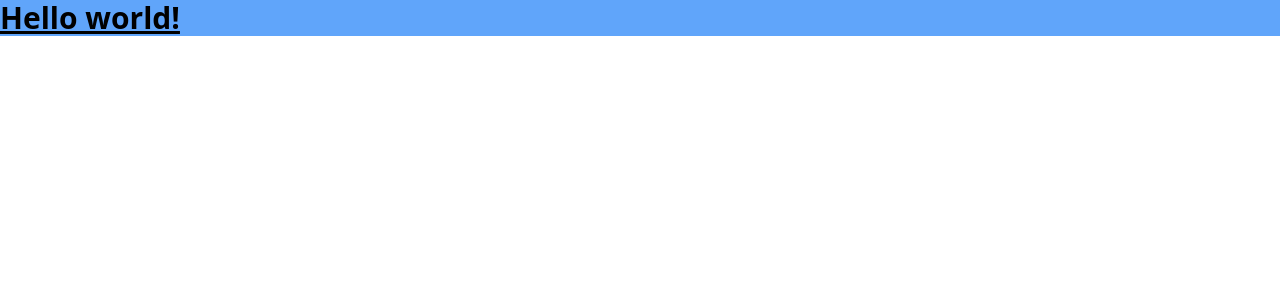
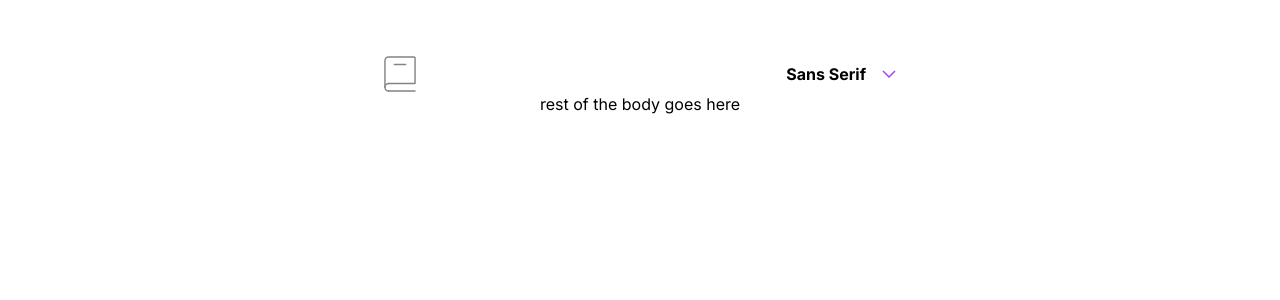
Before and after one commit to dserranog1/dictionary-web-app, a React (Vite) app: page / in a window 1280 px wide. Shown: the top 300 px of the page. Built offline with nearby package versions, Linux system fonts and the light colour scheme.

Commit message:
feat: add select font dropdown

```diff
--- a/src/App.tsx
+++ b/src/App.tsx
@@ -1,13 +1,30 @@
-import { useState } from 'react'
+import classNames from "classnames";
+import { useState } from "react";
+import Header from "./components/Header";
+import { fontType } from "./types/fonts";
 
-function App() {
-  const [count, setCount] = useState(0)
+export const fonts: fontType[] = [
+  { id: 1, name: "Sans Serif", value: "font-sans" },
+  { id: 2, name: "Serif", value: "font-serif" },
+  { id: 3, name: "Mono", value: "font-mono" },
+];
 
+const App = () => {
+  const [selectedFont, setSelectedFont] = useState(fonts[0]);
   return (
-    <h1 className="text-3xl font-bold underline bg-blue-400">
-      Hello world!
-    </h1>
-  )
-}
+    <div
+      className={classNames(
+        "flex flex-col items-center justify-center mx-96",
+        selectedFont.value
+      )}
+    >
+      <Header
+        setSelectedFont={setSelectedFont}
+        selectedFont={selectedFont}
+      ></Header>
+      <body>rest of the body goes here</body>
+    </div>
+  );
+};
 
-export default App
+export default App;
--- /dev/null
+++ b/src/components/FontDropDown.tsx
@@ -0,0 +1,38 @@
+import { Listbox } from "@headlessui/react";
+import classNames from "classnames";
+import { fonts } from "../App";
+import { fontSetter, fontType } from "../types/fonts";
+import downArrow from "../assets/icon-arrow-down.svg";
+
+const FontDropDown = ({
+  selectedFont,
+  setSelectedFont,
+}: {
+  selectedFont: fontType;
+  setSelectedFont: fontSetter;
+}) => {
+  return (
+    <Listbox value={selectedFont} onChange={setSelectedFont}>
+      <Listbox.Button className="relative flex flex-row items-center gap-4">
+        <span className="text-base font-bold">{selectedFont.name}</span>
+        <img src={downArrow} alt="Down Arrow" />
+        <Listbox.Options className="absolute shadow-white top-9 rounded-2xl right-0 w-48 h-36 flex flex-col items-center justify-center">
+          {fonts.map((font) => (
+            <Listbox.Option
+              className={classNames(
+                "hover:text-purple-primary font-bold",
+                font.value
+              )}
+              key={font.id}
+              value={font}
+            >
+              {font.name}
+            </Listbox.Option>
+          ))}
+        </Listbox.Options>
+      </Listbox.Button>
+    </Listbox>
+  );
+};
+
+export default FontDropDown;
--- /dev/null
+++ b/src/components/Header.tsx
@@ -0,0 +1,26 @@
+import React from "react";
+import logo from "../assets/logo.svg";
+import { fontSetter, fontType } from "../types/fonts";
+import FontDropDown from "./FontDropDown";
+
+const Header = ({
+  selectedFont,
+  setSelectedFont,
+}: {
+  selectedFont: fontType;
+  setSelectedFont: fontSetter;
+}) => {
+  return (
+    <header className="mt-14 w-full">
+      <div className="flex flex-row gap-6 justify-between">
+        <img src={logo} alt="Dictionary logo" className="w-8" />
+        <FontDropDown
+          selectedFont={selectedFont}
+          setSelectedFont={setSelectedFont}
+        />
+      </div>
+    </header>
+  );
+};
+
+export default Header;
--- a/src/index.css
+++ b/src/index.css
@@ -1,3 +1,5 @@
+@import url("https://fonts.googleapis.com/css2?family=Inconsolata:wght@400;700&family=Inter:wght@400;700&family=Lora:ital,wght@0,700;1,400&display=swap");
+
 @tailwind base;
 @tailwind components;
 @tailwind utilities;
--- a/src/main.tsx
+++ b/src/main.tsx
@@ -1,10 +1,8 @@
-import React from 'react'
-import ReactDOM from 'react-dom/client'
-import App from './App'
-import './index.css'
+import React from "react";
+import ReactDOM from "react-dom/client";
+import App from "./App";
+import "./index.css";
 
-ReactDOM.createRoot(document.getElementById('root') as HTMLElement).render(
-  <React.StrictMode>
-    <App />
-  </React.StrictMode>,
-)
+ReactDOM.createRoot(document.getElementById("root") as HTMLElement).render(
+  <App />
+);
--- /dev/null
+++ b/src/providers/FontContext.tsx
@@ -0,0 +1,27 @@
+import { useState, createContext, PropsWithChildren } from "react";
+
+export const fonts = [
+  { id: 1, name: "Sans Serif" },
+  { id: 2, name: "Serif" },
+  { id: 3, name: "Mono" },
+];
+
+export const FontContext = createContext({ selectedFont: fonts[0] } as {
+  selectedFont: { id: number; name: string };
+  setSelectedFont: React.Dispatch<
+    React.SetStateAction<{
+      id: number;
+      name: string;
+    }>
+  >;
+});
+
+export const FontProvider = ({ children }: PropsWithChildren) => {
+  const [selectedFont, setSelectedFont] = useState(fonts[0]);
+
+  return (
+    <FontContext.Provider value={{ selectedFont, setSelectedFont }}>
+      {children}
+    </FontContext.Provider>
+  );
+};
--- /dev/null
+++ b/src/types/fonts.ts
@@ -0,0 +1,9 @@
+import React from "react";
+
+export type fontType = {
+  id: number;
+  name: string;
+  value: string;
+};
+
+export type fontSetter = React.Dispatch<React.SetStateAction<fontType>>;
--- a/tailwind.config.cjs
+++ b/tailwind.config.cjs
@@ -1,10 +1,20 @@
 /** @type {import('tailwindcss').Config} */
 module.exports = {
-  content: [
-    "./src/**/*.{js,jsx,ts,tsx}",
-  ],
+  content: ["./src/**/*.{js,jsx,ts,tsx}"],
   theme: {
-    extend: {},
+    extend: {
+      fontFamily: {
+        sans: "Inter",
+        serif: "Lora",
+        mono: "Inconsolata",
+      },
+      colors: {
+        "purple-primary": "#A445ED",
+      },
+      boxShadow: {
+        white: "0 5px 30px rgba(0, 0, 0, 0.1)",
+      },
+    },
   },
   plugins: [],
-}
+};
```
